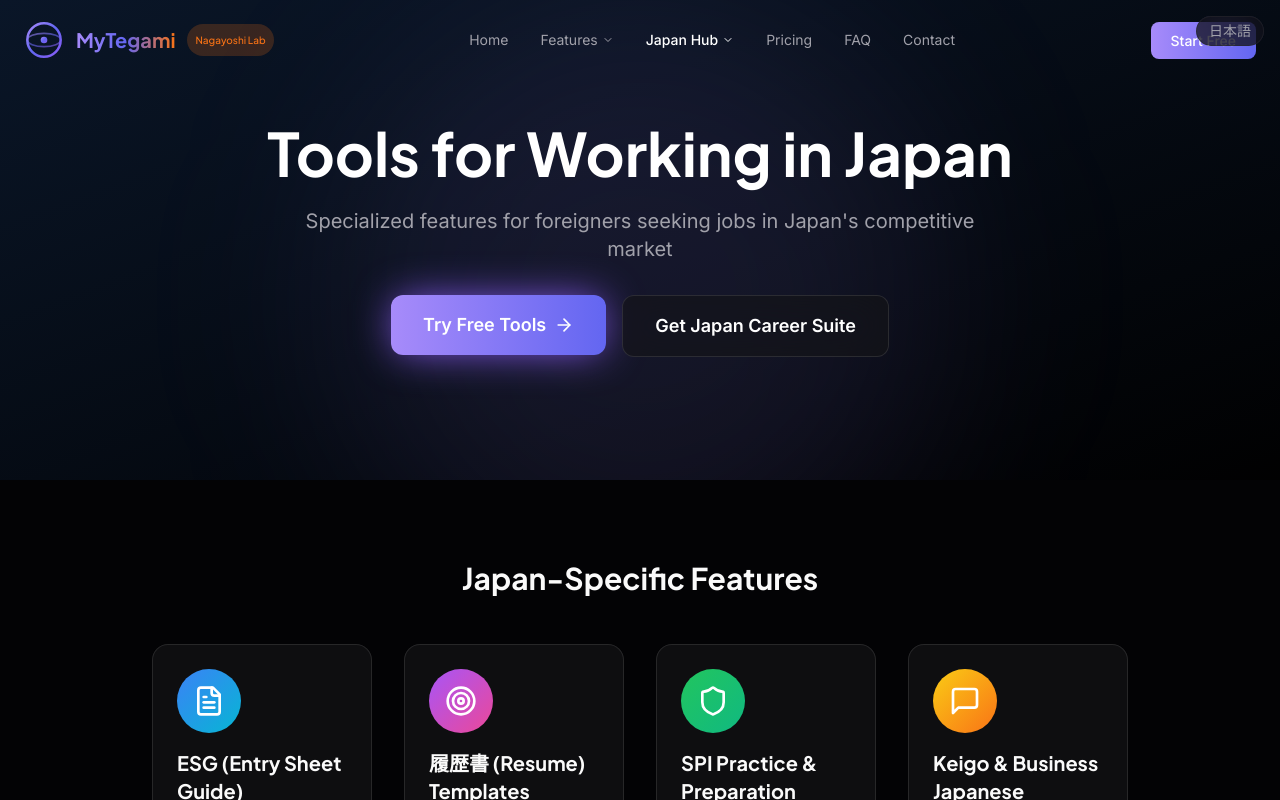
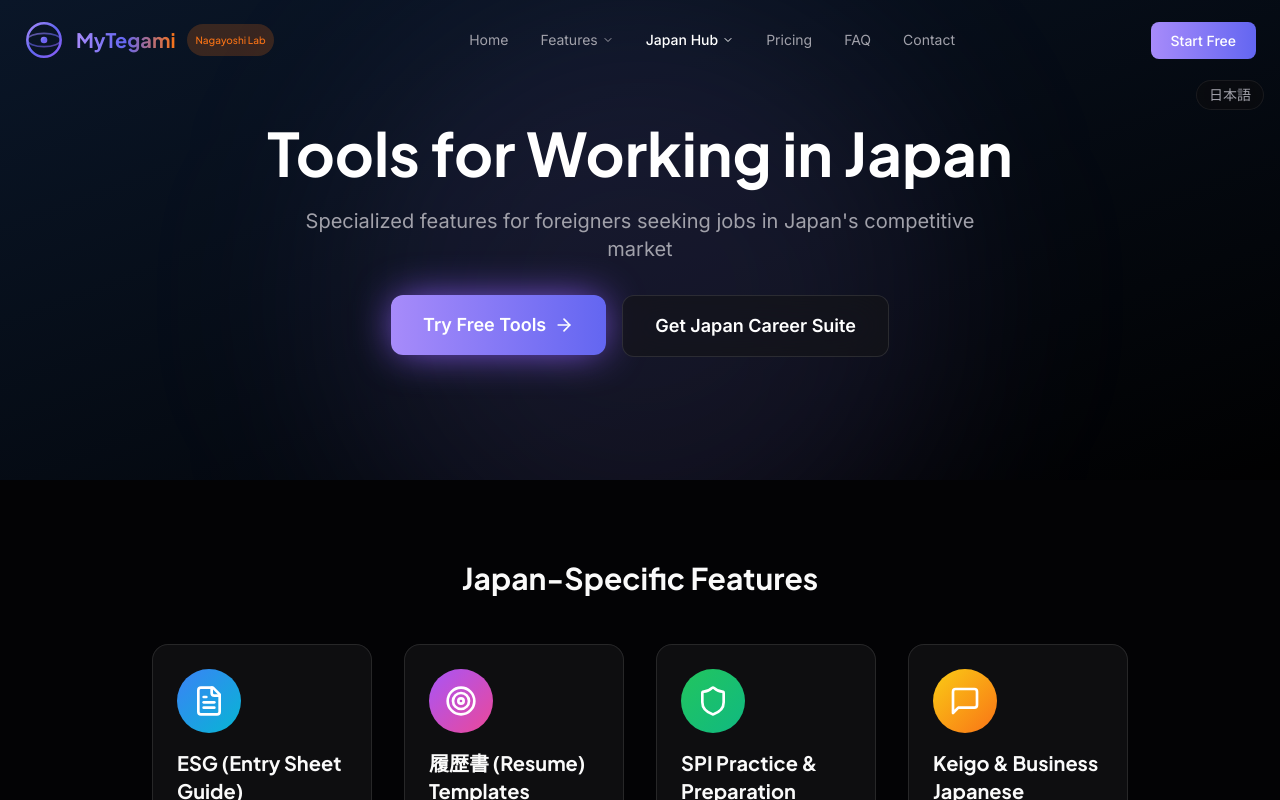
Before and after one commit to nikjp2021/landing-MytgmV3, a Next.js app: page /japan in a window 1280 px wide. Shown: the top 800 px of the page. Built offline with nearby package versions, Linux system fonts and the light colour scheme.

Commit message:
FIX: Navbar z-index overlap with page content

```diff
--- a/src/app/japan/page.tsx
+++ b/src/app/japan/page.tsx
@@ -151,7 +151,7 @@ export default function JapanPage() {
   return (
     <>
       {/* Language Toggle */}
-      <div className="fixed top-4 right-4 z-50 flex items-center gap-2">
+      <div className="fixed top-20 right-4 z-50 flex items-center gap-2">
         <button
           onClick={() => setLanguage(language === 'en' ? 'ja' : 'en')}
           className={`px-3 py-1 rounded-full text-sm font-medium transition-all ${
--- a/src/components/Navbar.tsx
+++ b/src/components/Navbar.tsx
@@ -63,7 +63,7 @@ export default function Navbar() {
     <motion.nav
       initial={{ y: -100 }}
       animate={{ y: 0 }}
-      className={`fixed top-0 left-0 right-0 z-50 transition-all duration-300 ${
+      className={`fixed top-0 left-0 right-0 z-[100] transition-all duration-300 ${
         scrolled ? "glass-premium py-3" : "bg-transparent py-5"
       }`}
     >
@@ -104,7 +104,7 @@ export default function Navbar() {
                     initial={{ opacity: 0, y: 10 }}
                     animate={{ opacity: 1, y: 0 }}
                     exit={{ opacity: 0, y: 10 }}
-                    className="absolute top-full left-0 mt-2 w-48 py-2 glass-premium rounded-xl shadow-lg"
+                    className="absolute top-full left-0 mt-2 w-48 py-2 glass-premium rounded-xl shadow-lg z-[100]"
                   >
                     {item.dropdown.map((drop) => (
                       <Link
```
